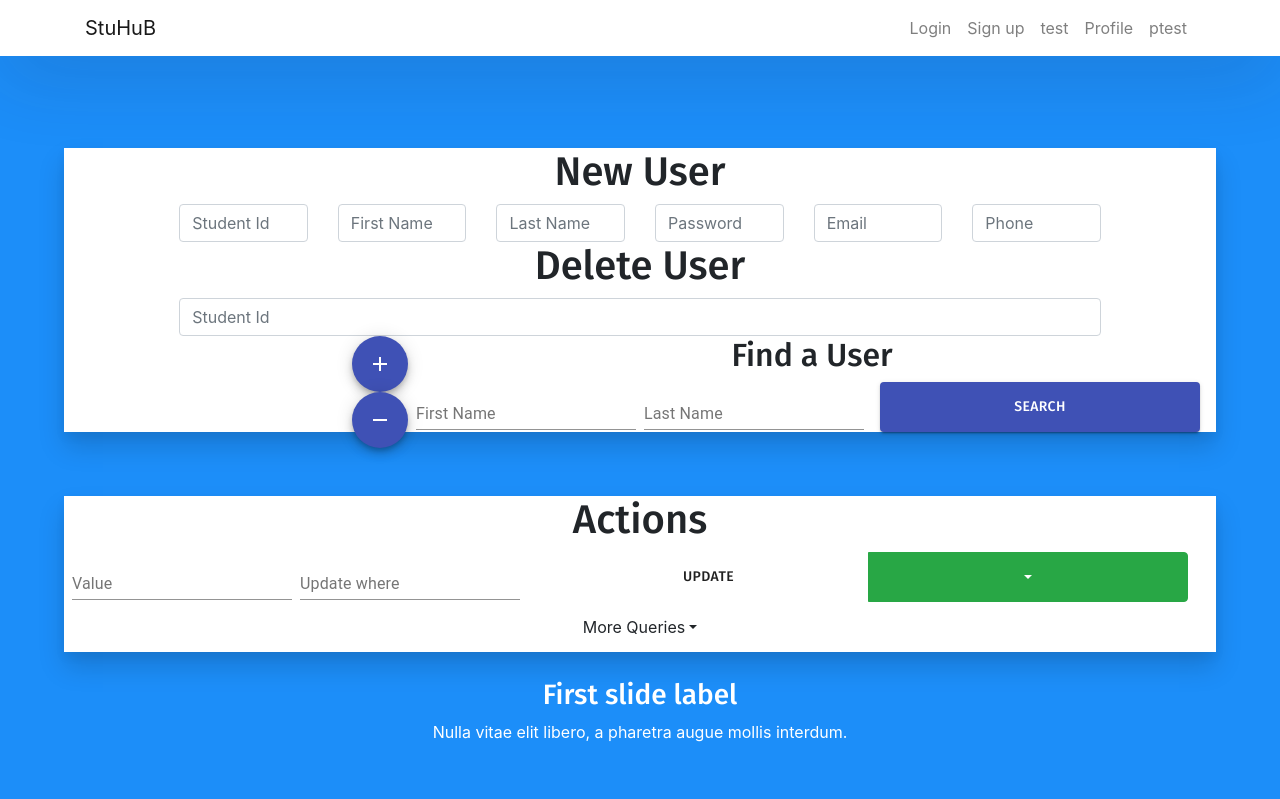
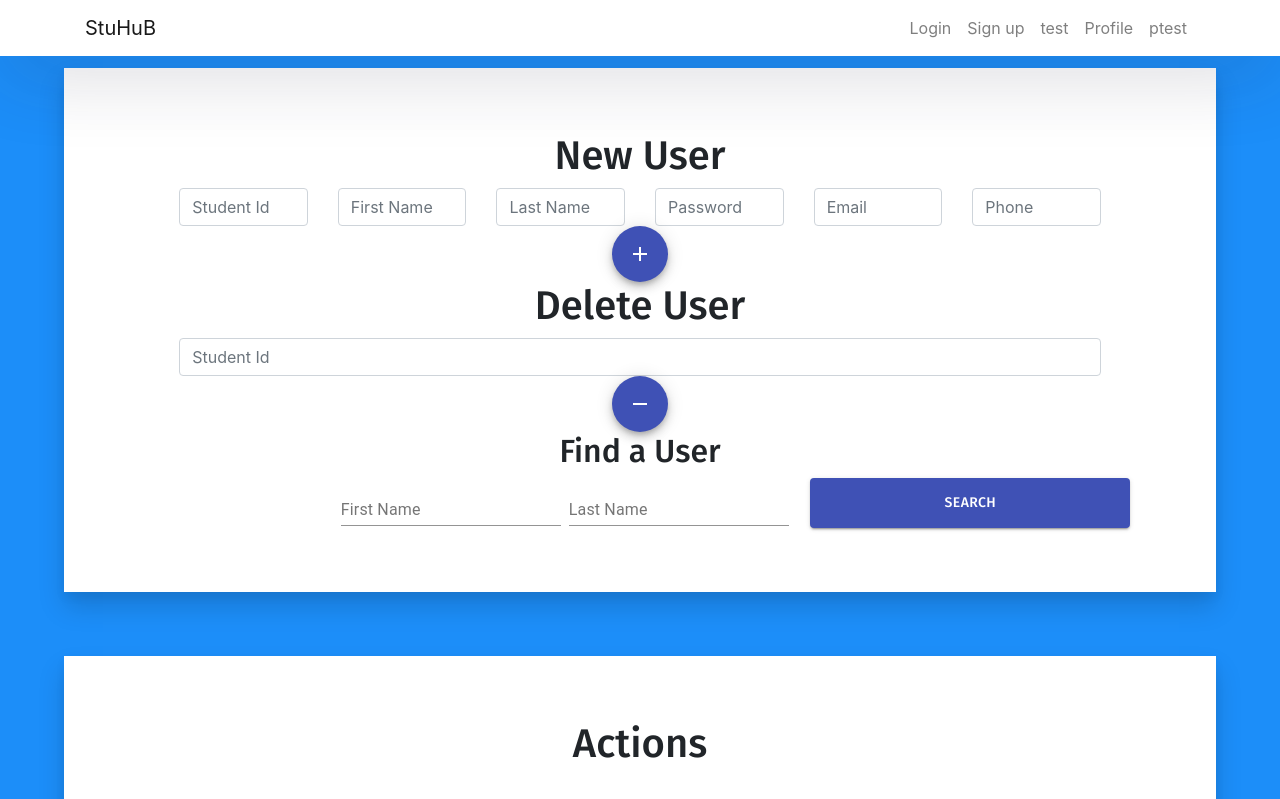
Before and after one commit to jtagaca/StuHub_Public, a React (Create React App) app in the folder client/: page /test in a window 1280 px wide. Shown: the top 799 px of the page. Built offline with nearby package versions, Linux system fonts and the light colour scheme.

Commit message:
fixed allignment

```diff
--- a/client/src/components/gg.css
+++ b/client/src/components/gg.css
@@ -8,8 +8,13 @@
   animation-fill-mode: none;
 }
 .spacing1 {
-  margin-left: 10%;
-  margin-right: 10%;
+  margin-left: 5%;
+  margin-right: 5%;
+}
+
+.spacing3 {
+  margin-left: 20%;
+  margin-right: 0%;
 }
 
 .spacingforsearch {
@@ -24,9 +29,12 @@
 }
 .defaultspacing {
   margin: 5%;
-  padding: 0;
+  padding: 5%;
 }
 .bgcoloradmin {
   background-color: white;
   flex: 1;
 }
+.top {
+  margin-top: 20%;
+}
--- a/client/src/components/test.js
+++ b/client/src/components/test.js
@@ -10,7 +10,7 @@ import Carousel from "react-bootstrap/Carousel";
 import "./gg.css";
 function test() {
   return (
-    <div>
+    <div className="top">
       <div className="uicontainer bgcoloradmin defaultspacing">
         {/* how do we use the classes that are in bootstrap in here like rounded */}
         <div>
@@ -40,6 +40,9 @@ function test() {
                   </Col>{" "}
                 </Row>
               </Formb>
+              <Fab color="primary" aria-label="add">
+                <AddIcon />
+              </Fab>
             </div>
             <div className="float-none">
               <h1>Delete User</h1> {/* this is for removing user */}
@@ -50,21 +53,15 @@ function test() {
                   </Col>
                 </Row>
               </Formb>
-            </div>
-          </div>
-          <div className="float-left  spacing2">
-            <Fab color="primary" aria-label="add">
-              <AddIcon />
-            </Fab>
-            <div className="float-none">
               <Fab color="primary" aria-label="add">
                 <RemoveIcon />
               </Fab>
             </div>
           </div>
         </div>
-        <div>
+        <div className="mt-5">
           <h2>Find a User</h2>
+          <div className="spacing3">
             <div className="float-left mx-2">
               <form>
                 <TextField id="standard-basic" label="First Name" />
@@ -75,7 +72,8 @@ function test() {
                 <TextField id="standard-basic" label="Last Name" />
               </form>
             </div>
-          <div>
+          </div>
+          <div className="">
             <Button variant="contained" color="primary">
               Search
             </Button>
@@ -148,10 +146,6 @@ function test() {
           </div>
         </div>
       </div>
-      <Carousel.Caption>
-            <h3>First slide label</h3>
-            <p>Nulla vitae elit libero, a pharetra augue mollis interdum.</p>
-          </Carousel.Caption>
     </div>
   );
 }
```
Also changed, not shown: 1 other file (tests, documents, lock files or other folders). Lines whose indentation alone changed are shown as unchanged.
